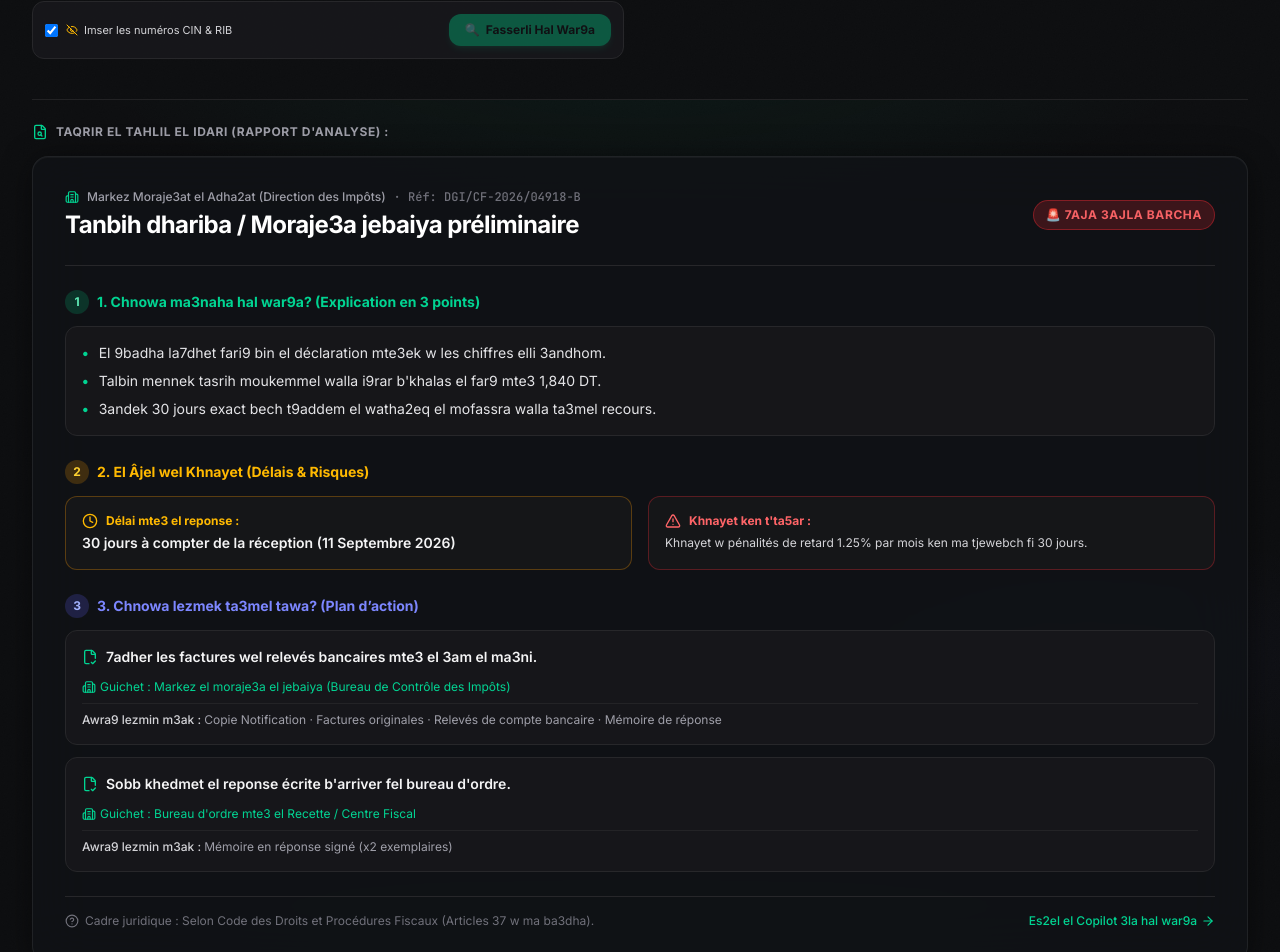
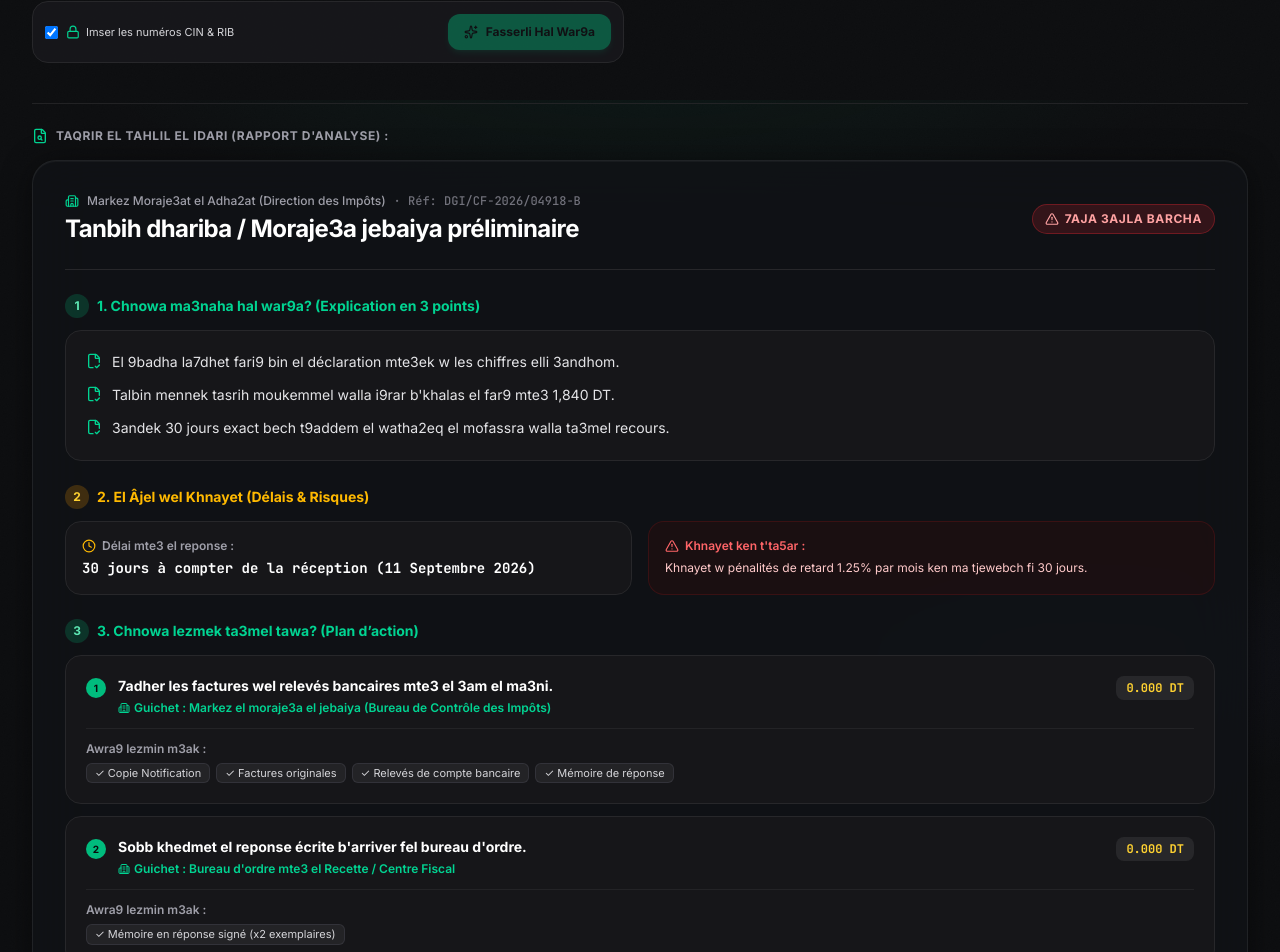
Before and after one commit to wacim-abdellli/idaara, a Next.js app: page /fasserli in a window 1280 px wide. Shown: the part 700-1652 px from the top of the page. Built offline with nearby package versions, Linux system fonts and the light colour scheme.

Commit message:
design: replace all lingering emojis in uploader and analysis results with clean vector Lucide icons

```diff
--- a/src/components/fasserli/DocumentAnalysisResult.tsx
+++ b/src/components/fasserli/DocumentAnalysisResult.tsx
@@ -11,6 +11,8 @@ import {
   HelpCircle,
   ArrowRight,
   ShieldCheck,
+  Info,
+  Sparkles,
 } from 'lucide-react';
 import Link from 'next/link';
 import { getLocalized, getLocalizedArray } from '../../lib/locale-utils';
@@ -31,29 +33,29 @@ export const DocumentAnalysisResult: React.FC<DocumentAnalysisResultProps> = ({
   const legalContext = getLocalized(result.legalContext, locale);
 
   const urgencyColors = {
-    low: 'bg-blue-500/20 text-blue-400 border-blue-500/40',
-    medium: 'bg-amber-500/20 text-amber-400 border-amber-500/40',
-    high: 'bg-orange-500/20 text-orange-400 border-orange-500/40',
-    critical: 'bg-red-500/20 text-red-400 border-red-500/40 animate-pulse',
+    low: 'bg-blue-500/15 text-blue-300 border-blue-500/30',
+    medium: 'bg-amber-500/15 text-amber-300 border-amber-500/30',
+    high: 'bg-orange-500/15 text-orange-300 border-orange-500/30',
+    critical: 'bg-red-500/15 text-red-300 border-red-500/30',
   };
 
-  const getUrgencyBadge = () => {
+  const getUrgencyText = () => {
     if (result.urgency === 'critical') {
-      if (locale === 'en') return '🚨 Critical Urgency';
-      if (locale === 'ar') return '🚨 عاجل جداً';
-      if (locale === 'fr') return '🚨 Urgentissime';
-      return '🚨 7aja 3ajla barcha';
+      if (locale === 'en') return 'Critical Urgency';
+      if (locale === 'ar') return 'عاجل جداً';
+      if (locale === 'fr') return 'Urgentissime';
+      return '7aja 3ajla barcha';
     }
     if (result.urgency === 'high') {
-      if (locale === 'en') return '⚠️ High Priority';
-      if (locale === 'ar') return '⚠️ أولوية قصوى';
-      if (locale === 'fr') return '⚠️ Priorité Haute';
-      return '⚠️ Priorité 3alya';
+      if (locale === 'en') return 'High Priority';
+      if (locale === 'ar') return 'أولوية قصوى';
+      if (locale === 'fr') return 'Priorité Haute';
+      return 'Priorité 3alya';
     }
-    if (locale === 'en') return 'ℹ️ Notice / Information';
-    if (locale === 'ar') return 'ℹ️ إعلام / معلومة';
-    if (locale === 'fr') return 'ℹ️ Information';
-    return 'ℹ️ Ma3louma';
+    if (locale === 'en') return 'Information Notice';
+    if (locale === 'ar') return 'إعلام / معلومة';
+    if (locale === 'fr') return 'Information';
+    return 'Ma3louma';
   };
 
   const section1Title =
@@ -102,12 +104,12 @@ export const DocumentAnalysisResult: React.FC<DocumentAnalysisResultProps> = ({
     locale === 'en' ? 'Ask Copilot about this notice' : locale === 'ar' ? 'اسأل المساعد الصوتي عن هذه الوثيقة' : locale === 'fr' ? 'Poser une question au Copilot' : 'Es2el el Copilot 3la hal war9a';
 
   return (
-    <div className="space-y-6 glass-panel rounded-2xl p-6 sm:p-8 border border-zinc-800 shadow-2xl">
+    <div className="space-y-6 glass-panel rounded-3xl p-6 sm:p-8 border border-zinc-800 shadow-2xl">
       {/* Header with Title & Urgency Badge */}
       <div className="flex flex-col sm:flex-row sm:items-center justify-between gap-4 pb-6 border-b border-zinc-800">
         <div>
-          <div className="flex items-center space-x-2 rtl:space-x-reverse text-xs text-zinc-400 font-medium mb-1">
-            <Building2 className="w-3.5 h-3.5 text-emerald-400" />
+          <div className="flex items-center gap-2 text-xs text-zinc-400 font-medium mb-1">
+            <Building2 className="w-3.5 h-3.5 text-emerald-400 shrink-0" />
             <span>{authority}</span>
             {result.referenceNumber && (
               <span className="font-mono text-zinc-500">· Réf: {result.referenceNumber}</span>
@@ -118,121 +120,150 @@ export const DocumentAnalysisResult: React.FC<DocumentAnalysisResultProps> = ({
           </h2>
         </div>
 
-        <div className="flex items-center space-x-2">
+        <div className="flex items-center">
           <span
-            className={`px-3 py-1.5 rounded-full text-xs font-bold border uppercase tracking-wider ${
+            className={`inline-flex items-center gap-1.5 px-3 py-1.5 rounded-full text-xs font-bold border uppercase tracking-wider ${
               urgencyColors[result.urgency]
             }`}
           >
-            {getUrgencyBadge()}
+            {result.urgency === 'critical' || result.urgency === 'high' ? (
+              <AlertTriangle className="w-3.5 h-3.5 shrink-0" />
+            ) : (
+              <Info className="w-3.5 h-3.5 shrink-0" />
+            )}
+            <span>{getUrgencyText()}</span>
           </span>
         </div>
       </div>
 
       {/* 1. Plain-Language Summary */}
       <div className="space-y-3">
-        <div className="flex items-center space-x-2 rtl:space-x-reverse text-sm font-bold text-emerald-400">
+        <div className="flex items-center gap-2 text-sm font-bold text-emerald-400">
           <span className="flex items-center justify-center w-6 h-6 rounded-full bg-emerald-500/20 text-emerald-300 text-xs">
             1
           </span>
           <span>{section1Title}</span>
         </div>
 
-        <div className="p-4 rounded-xl bg-zinc-900/80 border border-zinc-800 space-y-2">
+        <div className="bg-zinc-900/80 rounded-2xl p-4 sm:p-5 border border-zinc-800 space-y-2.5">
           {summaryBullets.map((bullet, idx) => (
-            <div key={idx} className="flex items-start space-x-2.5 rtl:space-x-reverse text-xs sm:text-sm text-zinc-200">
-              <span className="text-emerald-400 font-bold">•</span>
+            <div key={idx} className="flex items-start gap-2.5 text-xs sm:text-sm text-zinc-200 leading-relaxed">
+              <FileCheck2 className="w-4 h-4 text-emerald-400 shrink-0 mt-0.5" />
               <span>{bullet}</span>
             </div>
           ))}
         </div>
       </div>
 
-      {/* 2. Deadlines & Penalties Card */}
+      {/* 2. Deadlines & Penalties */}
       <div className="space-y-3">
-        <div className="flex items-center space-x-2 rtl:space-x-reverse text-sm font-bold text-amber-400">
+        <div className="flex items-center gap-2 text-sm font-bold text-amber-400">
           <span className="flex items-center justify-center w-6 h-6 rounded-full bg-amber-500/20 text-amber-300 text-xs">
             2
           </span>
           <span>{section2Title}</span>
         </div>
 
-        <div className="grid grid-cols-1 sm:grid-cols-2 gap-4">
-          <div className="p-4 rounded-xl bg-zinc-900/80 border border-amber-500/30">
-            <div className="flex items-center space-x-2 rtl:space-x-reverse text-amber-400 text-xs font-bold mb-1">
-              <Clock className="w-4 h-4" />
-              <span>{deadlineLabel}</span>
+        <div className="grid grid-cols-1 md:grid-cols-2 gap-4">
+          <div className="p-4 rounded-2xl bg-zinc-900/80 border border-zinc-800 space-y-1">
+            <div className="flex items-center gap-1.5 text-xs text-zinc-400">
+              <Clock className="w-3.5 h-3.5 text-amber-400" />
+              <span className="font-semibold">{deadlineLabel}</span>
             </div>
-            <p className="text-sm font-semibold text-zinc-100">
-              {result.deadlineDate || '30 jours'}
+            <p className="text-xs sm:text-sm font-bold text-white font-mono">
+              {result.deadlineDate}
             </p>
           </div>
 
-          <div className="p-4 rounded-xl bg-zinc-900/80 border border-red-500/30">
-            <div className="flex items-center space-x-2 rtl:space-x-reverse text-red-400 text-xs font-bold mb-1">
-              <AlertTriangle className="w-4 h-4" />
-              <span>{penaltyLabel}</span>
+          <div className="p-4 rounded-2xl bg-red-950/20 border border-red-900/30 space-y-1">
+            <div className="flex items-center gap-1.5 text-xs text-red-400">
+              <AlertTriangle className="w-3.5 h-3.5 shrink-0" />
+              <span className="font-semibold">{penaltyLabel}</span>
             </div>
-            <p className="text-xs text-zinc-300 leading-relaxed">{penalty}</p>
+            <p className="text-xs text-red-200 leading-relaxed">
+              {penalty}
+            </p>
           </div>
         </div>
       </div>
 
-      {/* 3. Action Checklist & Target Office */}
+      {/* 3. Action Plan & Next Steps */}
       <div className="space-y-3">
-        <div className="flex items-center space-x-2 rtl:space-x-reverse text-sm font-bold text-indigo-400">
-          <span className="flex items-center justify-center w-6 h-6 rounded-full bg-indigo-500/20 text-indigo-300 text-xs">
+        <div className="flex items-center gap-2 text-sm font-bold text-emerald-400">
+          <span className="flex items-center justify-center w-6 h-6 rounded-full bg-emerald-500/20 text-emerald-300 text-xs">
             3
           </span>
           <span>{section3Title}</span>
         </div>
 
         <div className="space-y-3">
-          {result.actionItems.map((item, idx) => {
-            const task = getLocalized(item.task, locale);
-            const office = getLocalized(item.office, locale);
+          {result.actionItems.map((action, idx) => {
+            const task = getLocalized(action.task, locale);
+            const office = getLocalized(action.office, locale);
 
             return (
               <div
                 key={idx}
-                className="p-4 rounded-xl bg-zinc-900/90 border border-zinc-800 space-y-2 hover:border-zinc-700 transition-colors"
+                className="p-4 sm:p-5 rounded-2xl bg-zinc-900/80 border border-zinc-800 space-y-3"
               >
-                <div className="flex items-start justify-between">
-                  <div className="flex items-center space-x-2 rtl:space-x-reverse font-semibold text-sm text-zinc-100">
-                    <FileCheck2 className="w-4 h-4 text-emerald-400 shrink-0" />
-                    <span>{task}</span>
+                <div className="flex items-start justify-between gap-3">
+                  <div className="flex items-start gap-3">
+                    <span className="flex items-center justify-center w-5 h-5 rounded-full bg-emerald-500 text-zinc-950 font-bold text-[10px] shrink-0 mt-0.5">
+                      {idx + 1}
+                    </span>
+                    <div>
+                      <p className="text-xs sm:text-sm font-bold text-white">{task}</p>
+                      <p className="text-xs text-emerald-400 flex items-center gap-1 mt-1 font-semibold">
+                        <Building2 className="w-3 h-3" />
+                        <span>{officeLabel} {office}</span>
+                      </p>
+                    </div>
                   </div>
+
+                  {action.feeTND !== undefined && (
+                    <div className="px-2.5 py-1 rounded-lg bg-zinc-800 text-amber-300 font-mono font-bold text-xs shrink-0">
+                      {action.feeTND.toFixed(3)} DT
+                    </div>
+                  )}
                 </div>
 
-                <div className="flex flex-wrap items-center gap-2 pt-1 text-xs text-zinc-400">
-                  <span className="flex items-center space-x-1 rtl:space-x-reverse text-emerald-400">
-                    <Building2 className="w-3.5 h-3.5" />
-                    <span>{officeLabel} {office}</span>
-                  </span>
-                </div>
-
-                <div className="pt-2 border-t border-zinc-800/80 text-xs text-zinc-400">
-                  <span className="font-medium text-zinc-300">{papersLabel} </span>
-                  <span>{item.requiredPapers.join(' · ')}</span>
-                </div>
+                {action.requiredPapers && action.requiredPapers.length > 0 && (
+                  <div className="pt-3 border-t border-zinc-800/80 text-xs">
+                    <span className="text-zinc-400 font-semibold block mb-1.5">
+                      {papersLabel}
+                    </span>
+                    <div className="flex flex-wrap gap-1.5">
+                      {action.requiredPapers.map((paper, pIdx) => (
+                        <span
+                          key={pIdx}
+                          className="px-2 py-0.5 rounded-md bg-zinc-800/80 text-zinc-300 text-[11px] border border-zinc-700/60"
+                        >
+                          ✓ {paper}
+                        </span>
+                      ))}
+                    </div>
+                  </div>
+                )}
               </div>
             );
           })}
         </div>
       </div>
 
-      {/* Legal reference note */}
-      <div className="pt-4 border-t border-zinc-800 flex flex-col sm:flex-row sm:items-center justify-between gap-3 text-xs text-zinc-500">
-        <div className="flex items-center space-x-1.5 rtl:space-x-reverse">
-          <HelpCircle className="w-3.5 h-3.5" />
-          <span>{legalLabel} {legalContext}</span>
+      {/* Legal Basis & Copilot Call-to-Action */}
+      <div className="pt-4 border-t border-zinc-800 flex flex-col sm:flex-row items-center justify-between gap-4">
+        <div className="flex items-center gap-1.5 text-xs text-zinc-500">
+          <ShieldCheck className="w-4 h-4 text-zinc-600 shrink-0" />
+          <span>{legalLabel} <strong className="text-zinc-400 font-normal">{legalContext}</strong></span>
         </div>
+
         <Link
-          href="/copilot"
-          className="flex items-center space-x-1 rtl:space-x-reverse text-emerald-400 hover:text-emerald-300 font-medium"
+          href={`/copilot`}
+          className="inline-flex items-center gap-2 px-4 py-2 rounded-xl bg-zinc-800 hover:bg-zinc-700 border border-zinc-700 hover:border-emerald-500/40 text-emerald-300 text-xs font-semibold transition-all shrink-0 cursor-pointer"
         >
+          <Sparkles className="w-3.5 h-3.5" />
           <span>{copilotBtn}</span>
-          <ArrowRight className="w-3.5 h-3.5 rtl:rotate-180" />
+          <ArrowRight className="w-3 h-3" />
         </Link>
       </div>
     </div>
--- a/src/components/fasserli/DocumentUploader.tsx
+++ b/src/components/fasserli/DocumentUploader.tsx
@@ -1,7 +1,7 @@
 'use client';
 
 import React, { useState, useRef } from 'react';
-import { UploadCloud, Camera, EyeOff, ShieldCheck, Loader2, FileText, X } from 'lucide-react';
+import { UploadCloud, Camera, Lock, ShieldCheck, Loader2, FileText, X, Sparkles } from 'lucide-react';
 import { useLocale } from '../../context/LocaleContext';
 
 interface DocumentUploaderProps {
@@ -10,7 +10,7 @@ interface DocumentUploaderProps {
 }
 
 export const DocumentUploader: React.FC<DocumentUploaderProps> = ({ onAnalyze, isAnalyzing }) => {
-  const { t } = useLocale();
+  const { t, locale } = useLocale();
   const [selectedFile, setSelectedFile] = useState<File | null>(null);
   const [previewUrl, setPreviewUrl] = useState<string | null>(null);
   const [isPdf, setIsPdf] = useState(false);
@@ -23,7 +23,7 @@ export const DocumentUploader: React.FC<DocumentUploaderProps> = ({ onAnalyze, i
     if (file.type.startsWith('image/')) {
       setPreviewUrl(URL.createObjectURL(file));
     } else {
-      setPreviewUrl(null); // PDFs don't preview via <img>
+      setPreviewUrl(null);
     }
   };
 
@@ -44,6 +44,24 @@ export const DocumentUploader: React.FC<DocumentUploaderProps> = ({ onAnalyze, i
     if (fileInputRef.current) fileInputRef.current.value = '';
   };
 
+  const redactLabel =
+    locale === 'en'
+      ? 'Mask sensitive CIN & bank account numbers'
+      : locale === 'ar'
+      ? 'حجب أرقام بطاقة التعريف ورقم الحساب البنكي'
+      : locale === 'fr'
+      ? 'Masquer les numéros CIN & RIB'
+      : 'Imser les numéros CIN & RIB';
+
+  const analyzeBtnText =
+    locale === 'en'
+      ? 'Analyze Document'
+      : locale === 'ar'
+      ? 'تحليل الوثيقة فورياً'
+      : locale === 'fr'
+      ? 'Analyser le Courrier'
+      : 'Fasserli Hal War9a';
+
   return (
     <div className="space-y-3">
       {/* ── Drop Zone ── */}
@@ -51,10 +69,10 @@ export const DocumentUploader: React.FC<DocumentUploaderProps> = ({ onAnalyze, i
         onDragOver={(e) => e.preventDefault()}
         onDrop={handleDrop}
         onClick={() => !selectedFile && fileInputRef.current?.click()}
-        className={`relative rounded-2xl border-2 border-dashed transition-all duration-200 overflow-hidden ${
+        className={`relative rounded-3xl border-2 border-dashed transition-all duration-200 overflow-hidden ${
           selectedFile
             ? 'border-emerald-500/40 bg-emerald-950/10 cursor-default'
-            : 'border-zinc-700 hover:border-emerald-500/50 bg-zinc-900/30 hover:bg-zinc-900/60 cursor-pointer'
+            : 'border-zinc-800 hover:border-emerald-500/50 bg-zinc-900/30 hover:bg-zinc-900/60 cursor-pointer'
         }`}
       >
         <input
@@ -71,15 +89,15 @@ export const DocumentUploader: React.FC<DocumentUploaderProps> = ({ onAnalyze, i
             {/* Clear button */}
             <button
               onClick={clearFile}
-              className="absolute top-3 right-3 p-1 rounded-lg bg-zinc-900 hover:bg-zinc-800 text-zinc-400 hover:text-white border border-zinc-700 transition-colors z-10"
+              className="absolute top-3 right-3 p-1.5 rounded-xl bg-zinc-900 hover:bg-zinc-800 text-zinc-400 hover:text-white border border-zinc-700 transition-colors z-10 cursor-pointer"
               title="Remove file"
             >
               <X className="w-3.5 h-3.5" />
             </button>
 
-            <div className="flex items-start space-x-4">
+            <div className="flex items-start gap-4">
               {/* Preview / PDF icon */}
-              <div className="relative shrink-0 w-20 h-24 rounded-xl overflow-hidden border border-zinc-700 bg-zinc-900 flex items-center justify-center">
+              <div className="relative shrink-0 w-20 h-24 rounded-2xl overflow-hidden border border-zinc-700 bg-zinc-900 flex items-center justify-center">
                 {previewUrl && !isPdf ? (
                   <>
                     {/* eslint-disable-next-line @next/next/no-img-element */}
@@ -90,7 +108,7 @@ export const DocumentUploader: React.FC<DocumentUploaderProps> = ({ onAnalyze, i
                     />
                     {redactSensitiveData && (
                       <div className="absolute inset-0 flex items-end justify-center p-1">
-                        <span className="text-[9px] px-1.5 py-0.5 rounded bg-emerald-950/90 text-emerald-400 border border-emerald-500/30 flex items-center space-x-1 font-bold">
+                        <span className="text-[9px] px-1.5 py-0.5 rounded-md bg-emerald-950/90 text-emerald-400 border border-emerald-500/30 flex items-center gap-1 font-bold">
                           <ShieldCheck className="w-2.5 h-2.5" />
                           <span>{t('uploadPrivacy')}</span>
                         </span>
@@ -98,7 +116,7 @@ export const DocumentUploader: React.FC<DocumentUploaderProps> = ({ onAnalyze, i
                     )}
                   </>
                 ) : (
-                  <div className="flex flex-col items-center space-y-1 text-center p-2">
+                  <div className="flex flex-col items-center gap-1 text-center p-2">
                     <FileText className="w-8 h-8 text-rose-400" />
                     <span className="text-[9px] font-bold text-zinc-400">PDF</span>
                   </div>
@@ -113,7 +131,7 @@ export const DocumentUploader: React.FC<DocumentUploaderProps> = ({ onAnalyze, i
                 </p>
                 <button
                   onClick={(e) => { e.stopPropagation(); fileInputRef.current?.click(); }}
-                  className="mt-2 text-[11px] text-emerald-400 hover:text-emerald-300 underline underline-offset-2 transition-colors"
+                  className="mt-2 text-[11px] text-emerald-400 hover:text-emerald-300 underline underline-offset-2 transition-colors cursor-pointer"
                 >
                   {t('uploadChange')}
                 </button>
@@ -123,14 +141,14 @@ export const DocumentUploader: React.FC<DocumentUploaderProps> = ({ onAnalyze, i
         ) : (
           /* ── Empty / prompt state ── */
           <div className="py-10 px-6 flex flex-col items-center text-center space-y-3 group">
-            <div className="w-14 h-14 rounded-full bg-emerald-500/10 border border-emerald-500/20 flex items-center justify-center text-emerald-400 group-hover:scale-110 transition-transform">
+            <div className="w-14 h-14 rounded-2xl bg-emerald-500/10 border border-emerald-500/20 flex items-center justify-center text-emerald-400 group-hover:scale-110 transition-transform shadow-lg shadow-emerald-950">
               <UploadCloud className="w-7 h-7" />
             </div>
             <div>
               <p className="text-sm font-semibold text-zinc-200">{t('uploadDropzone')}</p>
               <p className="text-xs text-zinc-500 mt-1">{t('uploadFormats')}</p>
             </div>
-            <div className="inline-flex items-center space-x-1.5 px-3 py-1 rounded-full bg-zinc-800/80 text-zinc-400 text-xs border border-zinc-700/60">
+            <div className="inline-flex items-center gap-1.5 px-3 py-1 rounded-full bg-zinc-800/80 text-zinc-400 text-xs border border-zinc-700/60">
               <Camera className="w-3.5 h-3.5" />
               <span>{t('uploadCamera')}</span>
             </div>
@@ -139,26 +157,26 @@ export const DocumentUploader: React.FC<DocumentUploaderProps> = ({ onAnalyze, i
       </div>
 
       {/* ── Action bar ── */}
-      <div className="flex items-center justify-between gap-3 p-3 rounded-xl bg-zinc-900/90 border border-zinc-800">
+      <div className="flex flex-col sm:flex-row sm:items-center justify-between gap-3 p-3 rounded-2xl bg-zinc-900/90 border border-zinc-800">
         {/* Redact toggle */}
-        <label className="flex items-center space-x-2 cursor-pointer select-none min-w-0">
+        <label className="flex items-center gap-2 cursor-pointer select-none min-w-0">
           <input
             type="checkbox"
             checked={redactSensitiveData}
             onChange={(e) => setRedactSensitiveData(e.target.checked)}
-            className="rounded border-zinc-700 text-emerald-500 focus:ring-emerald-500 bg-zinc-800 shrink-0"
+            className="rounded border-zinc-700 text-emerald-500 focus:ring-emerald-500 bg-zinc-800 shrink-0 cursor-pointer"
           />
-          <div className="flex items-center space-x-1.5 min-w-0">
-            <EyeOff className="w-3 h-3 text-amber-400 shrink-0" />
-            <span className="text-[11px] text-zinc-300 truncate">{t('uploadRedact')}</span>
+          <div className="flex items-center gap-1.5 min-w-0 text-zinc-300">
+            <Lock className="w-3.5 h-3.5 text-emerald-400 shrink-0" />
+            <span className="text-[11px] truncate">{redactLabel}</span>
           </div>
         </label>
 
-        {/* Analyze button — fixed width, no text wrap */}
+        {/* Analyze button — vector icon only, 0 emojis */}
         <button
           onClick={(e) => { e.stopPropagation(); onAnalyze(selectedFile, redactSensitiveData); }}
           disabled={!selectedFile || isAnalyzing}
-          className="flex items-center justify-center space-x-1.5 px-4 py-2 rounded-xl bg-emerald-500 hover:bg-emerald-400 text-zinc-950 font-bold text-xs shadow-md shadow-emerald-500/20 transition-all disabled:opacity-40 disabled:cursor-not-allowed shrink-0 whitespace-nowrap"
+          className="flex items-center justify-center gap-2 px-4 py-2.5 rounded-xl bg-emerald-500 hover:bg-emerald-400 text-zinc-950 font-bold text-xs shadow-md shadow-emerald-500/20 transition-all disabled:opacity-40 disabled:cursor-not-allowed shrink-0 whitespace-nowrap cursor-pointer"
         >
           {isAnalyzing ? (
             <>
@@ -167,8 +185,8 @@ export const DocumentUploader: React.FC<DocumentUploaderProps> = ({ onAnalyze, i
             </>
           ) : (
             <>
-              <span>🔍</span>
-              <span>{t('uploadAnalyze')}</span>
+              <Sparkles className="w-3.5 h-3.5 shrink-0" />
+              <span>{analyzeBtnText}</span>
             </>
           )}
         </button>
```
